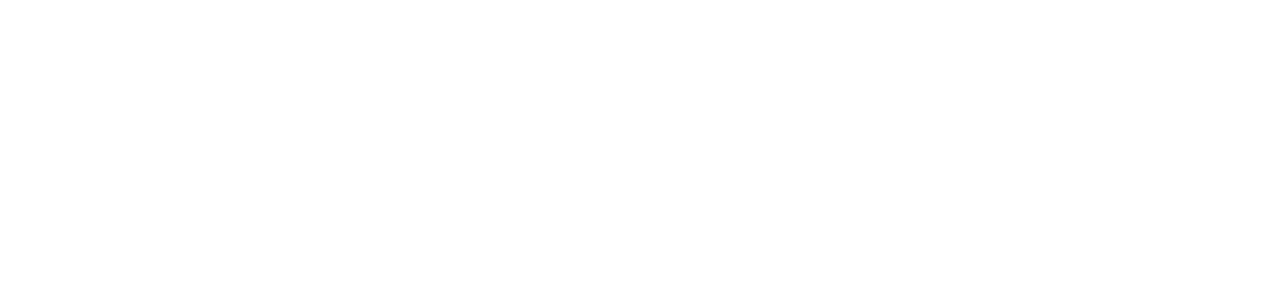
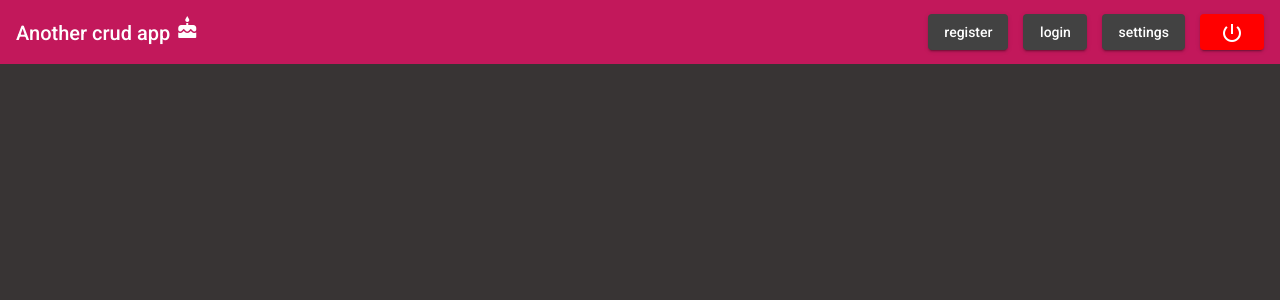
Before and after one commit to oDs1337/register-login-crud, an Angular app: page / in a window 1280 px wide. Shown: the top 300 px of the page. Built offline with nearby package versions, Linux system fonts and the light colour scheme.

Commit message:
added stylesheet

```diff
--- a/src/app/app-routing.module.ts
+++ b/src/app/app-routing.module.ts
@@ -1,7 +1,16 @@
+import { NavigationComponent } from './navigation/navigation.component';
+import { SettingsComponent } from './settings/settings.component';
 import { NgModule } from '@angular/core';
 import { RouterModule, Routes } from '@angular/router';
+import { LoginComponent } from './login/login.component';
+import { RegisterComponent } from './register/register.component';
 
-const routes: Routes = [];
+const routes: Routes = [
+  { path: 'login', component: LoginComponent },
+  { path: 'register', component: RegisterComponent},
+  { path: 'settings', component: SettingsComponent},
+  { path: 'navigation', component: NavigationComponent}
+];
 
 @NgModule({
   imports: [RouterModule.forRoot(routes)],
--- a/src/app/app.component.css
+++ b/src/app/app.component.css
@@ -0,0 +1,7 @@
+.routing{
+  position: fixed;
+  height: 100%;
+  width: 100%;
+  margin-top: -12px;
+  background-color: rgb(56,52,52);
+}
--- a/src/app/app.component.html
+++ b/src/app/app.component.html
@@ -1,2 +1,4 @@
-
-<router-outlet></router-outlet>
+<app-navigation></app-navigation>
+<div class="routing">
+  <router-outlet></router-outlet>
+</div>
--- a/src/app/login/login.component.css
+++ b/src/app/login/login.component.css
@@ -0,0 +1,6 @@
+.test{
+  margin-top: -12px;
+  width: 100%;
+  height: 100%;
+  background-color: rgb(56,52,52);
+}
--- a/src/app/login/login.component.html
+++ b/src/app/login/login.component.html
@@ -1 +1 @@
-<p>login works!</p>
+<p>login works</p>
--- a/src/app/navigation/navigation.component.css
+++ b/src/app/navigation/navigation.component.css
@@ -0,0 +1,9 @@
+.marginLeft{
+  margin-left: 15px;
+}
+.logoutButton{
+  background-color: red;
+}
+.spacer{
+  flex: 1 1 auto;
+}
--- a/src/app/navigation/navigation.component.html
+++ b/src/app/navigation/navigation.component.html
@@ -1 +1,29 @@
-<p>navigation works!</p>
+<p class="navigation">
+  <mat-toolbar color="primary">
+    <div class="titleLabel">
+      <span>
+        Another crud app
+      </span>
+      <span class="icon">
+        <mat-icon class="icon">
+          cake
+        </mat-icon>
+      </span>
+    </div>
+    <span class="spacer"></span>
+    <div class="buttonsContainer">
+      <button mat-raised-button [routerLink]="['register']" class="marginLeft registerButton">
+        register
+      </button>
+      <button mat-raised-button [routerLink]="['login']" class="marginLeft loginButton">
+        login
+      </button>
+      <button mat-raised-button [routerLink]="['settings']" class="marginLeft settingsButton">
+        settings
+      </button>
+      <button mat-raised-button class="marginLeft logoutButton">
+        <mat-icon>power_settings_new</mat-icon>
+      </button>
+    </div>
+  </mat-toolbar>
+</p>
--- a/src/app/register/register.component.css
+++ b/src/app/register/register.component.css
@@ -0,0 +1,3 @@
+body{
+  background-color: black;
+}
```
Also changed, not shown: src/app/app.module.ts (+10 -1 lines).
